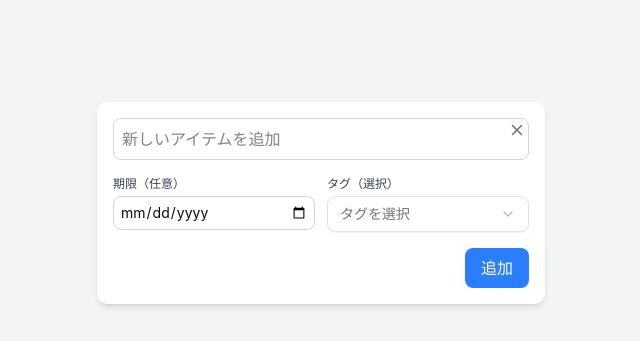
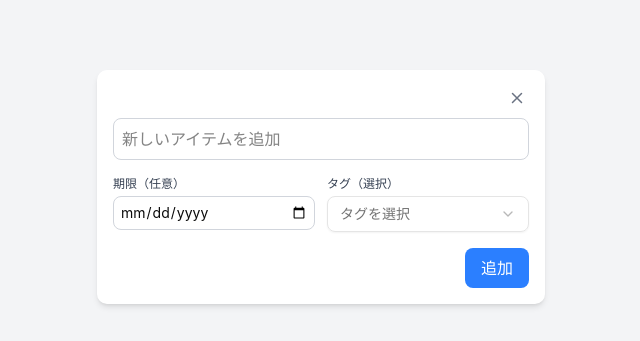
Before and after one commit to tocomi/pinboard, a React (Vite) app: page / in a window 1280 px wide. Both pictures are taken after a click on the button "アイテムを追加". Shown: the part 456-797 px from the top of the page, without its empty margins (319-959 px from the left). Built offline with nearby package versions, Linux system fonts and the light colour scheme.

Commit message:
feat: デザイン調整

```diff
--- a/src/components/ItemForm.tsx
+++ b/src/components/ItemForm.tsx
@@ -41,7 +41,7 @@ export function ItemForm({ onClose }: ItemFormProps) {
   return (
     <form
       onSubmit={handleSubmit}
-      className="relative mb-6 w-full max-w-md rounded-lg bg-white p-4 shadow-md"
+      className="relative mb-6 w-full max-w-md rounded-lg bg-white p-4 pt-12 shadow-md"
     >
       {onClose && (
         <button
```
